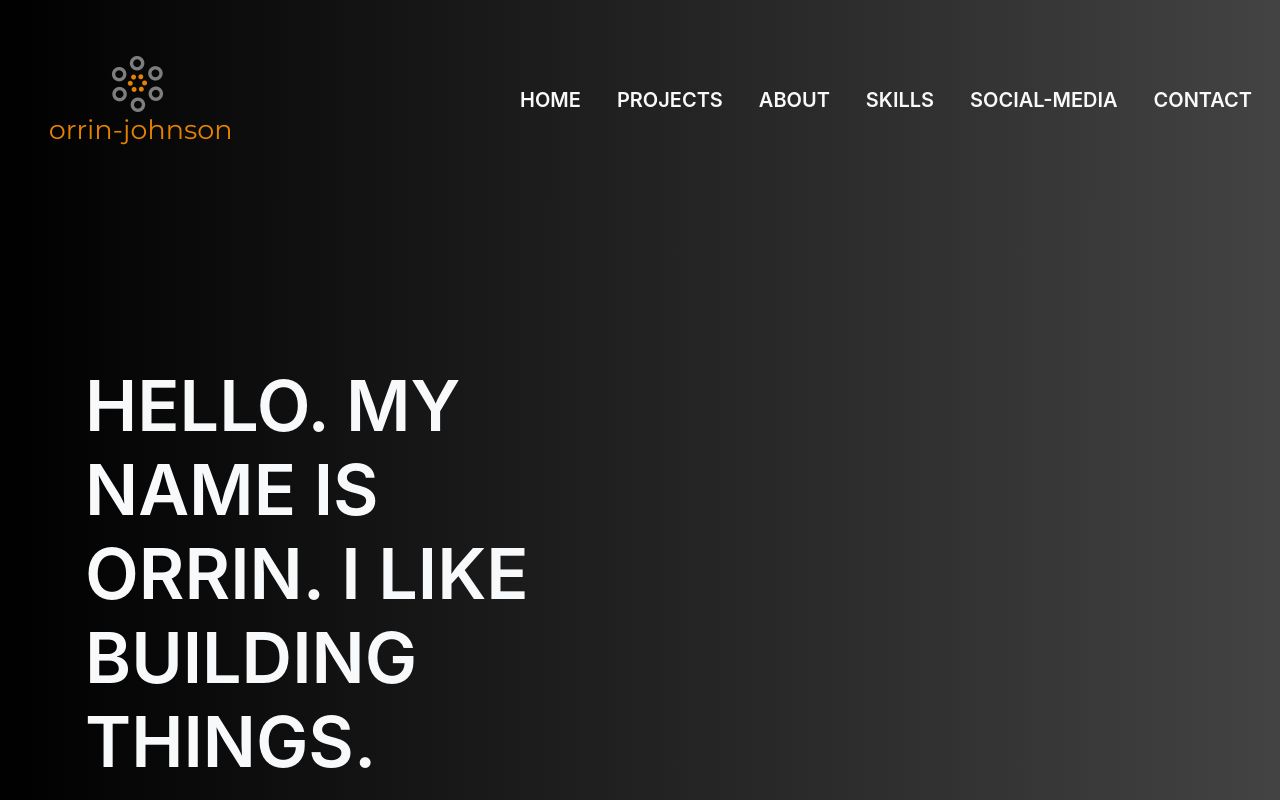
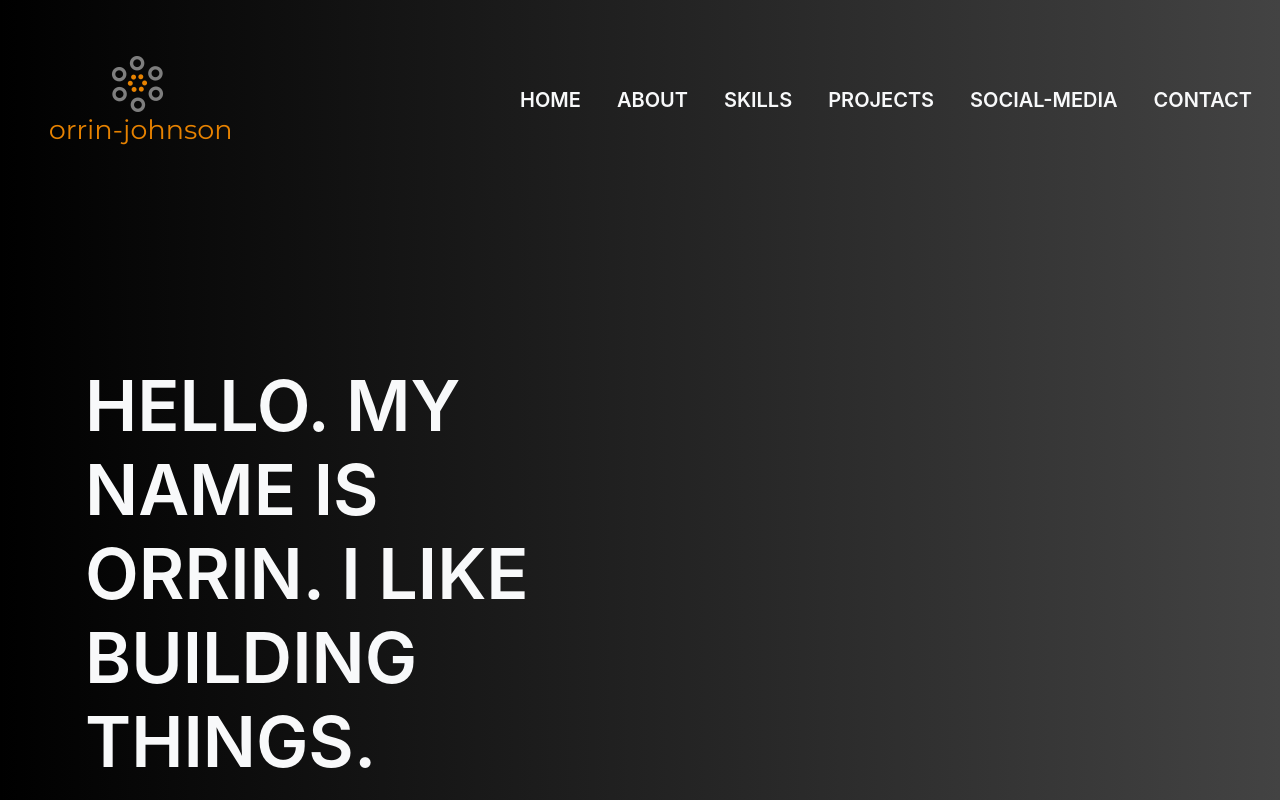
Before and after one commit to JohnOBenJ3/Portfolio, a Svelte app in the folder orrin-johnson.com/: page / in a window 1280 px wide. Shown: the top 800 px of the page. Built offline with nearby package versions, Linux system fonts and the light colour scheme; some icons are missing.

Commit message:
had to undo the previous changes due to some padding issues. will revisit.

```diff
--- a/orrin-johnson.com/src/App.svelte
+++ b/orrin-johnson.com/src/App.svelte
@@ -12,8 +12,8 @@
 
 <Navbar navlist={DATA.NAVBAR_DATA} header={DATA.HEADER} />
 <Banner bannerData={DATA.BANNER_DATA} />
-<Projects projectData={DATA.PROJECT_DATA} />
 <About aboutData={DATA.ABOUT_DATA} />
 <Skills skillsData={DATA.SKILLS_DATA} />
+<Projects projectData={DATA.PROJECT_DATA} />
 <Social socialData={DATA.SOCIAL_DATA} />
 <Footer footerData={DATA.FOOTER_DATA} />
--- a/orrin-johnson.com/src/Data/data.js
+++ b/orrin-johnson.com/src/Data/data.js
@@ -2,9 +2,9 @@ const HEADER = "Orrin Johnson";
 
 const NAVBAR_DATA = [
     {id: 1, url: "/", label: "Home"},
-    {id: 2, url: "#projects", label: "Projects"},
-    {id: 3, url: "#about", label: "About"},
-    {id: 4, url: "#skills", label: "Skills"},
+    {id: 2, url: "#about", label: "About"},
+    {id: 3, url: "#skills", label: "Skills"},
+    {id: 4, url: "#projects", label: "Projects"},
     {id: 5, url: "#social-media", label: "Social-Media"},
     {id: 6, url: "#contact", label: "Contact"}
 
```
